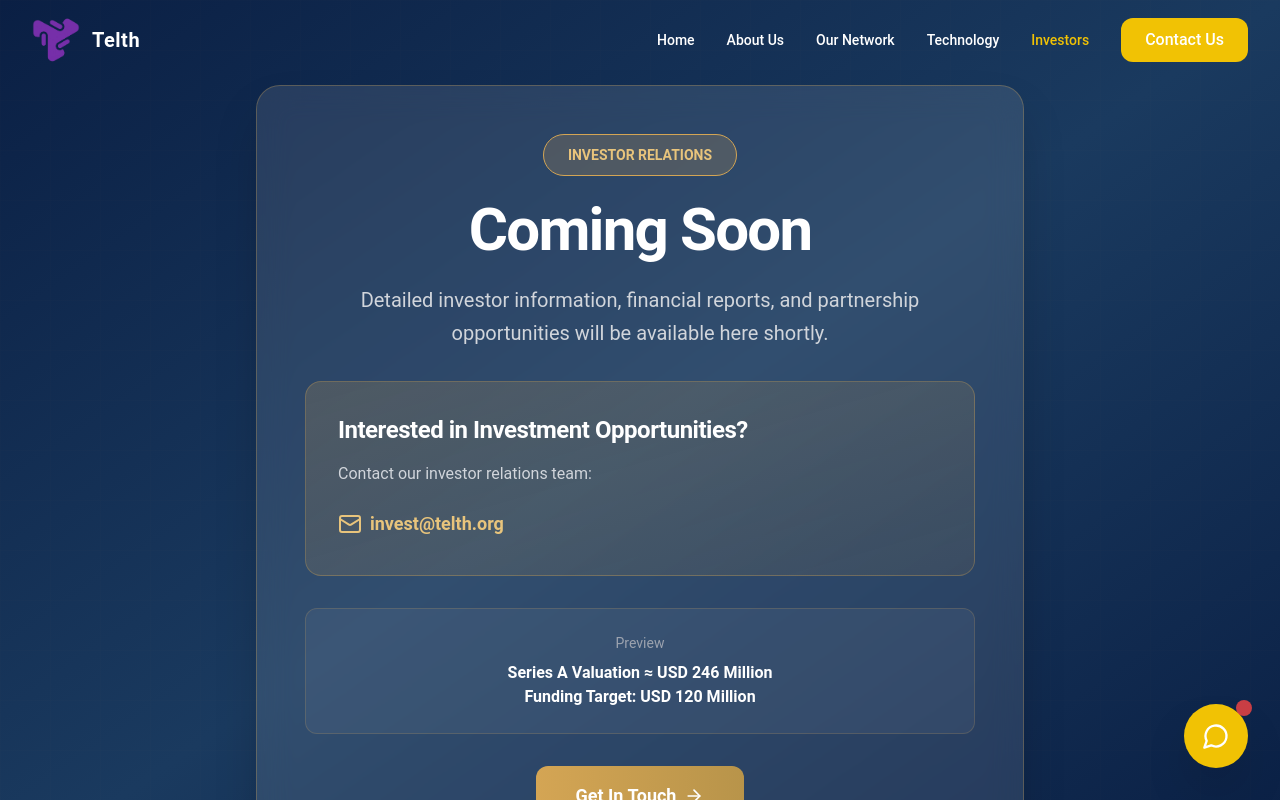
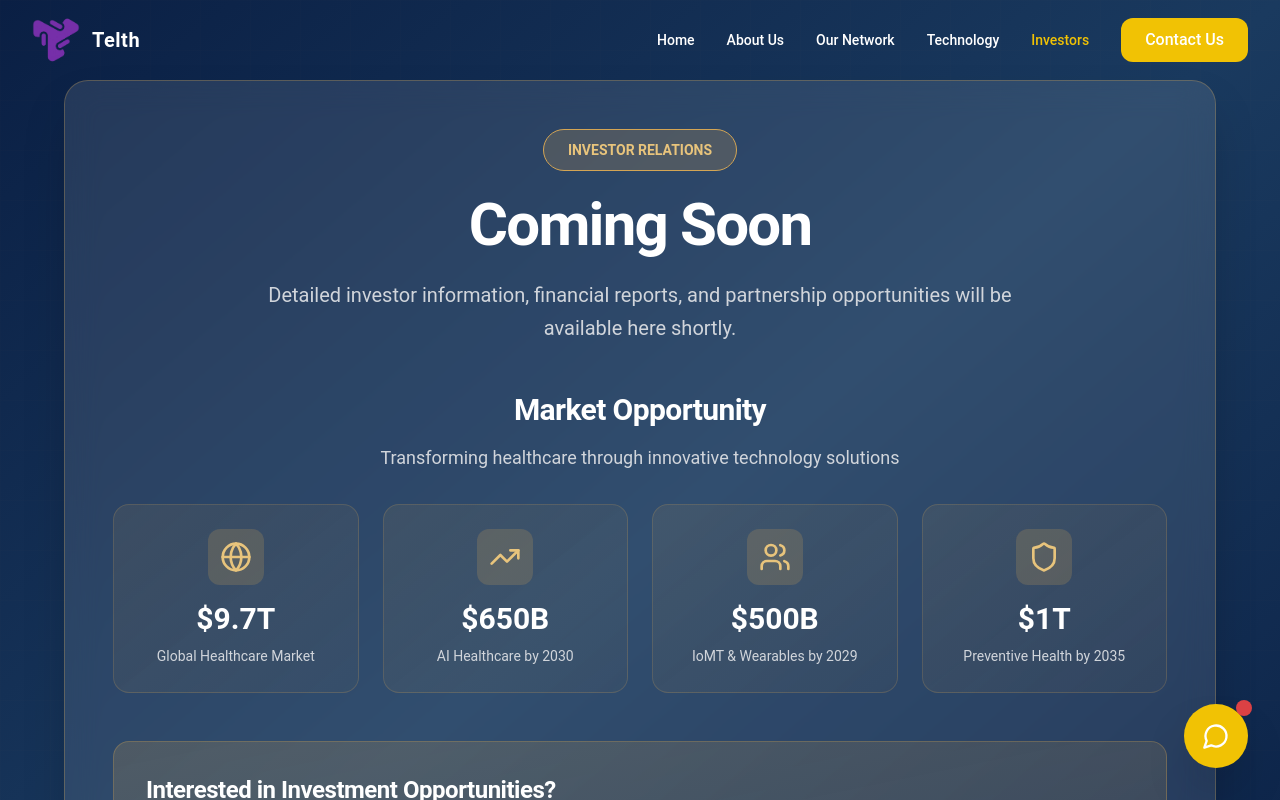
Before and after one commit to Telth-Healthcare/Telth-org, a React (Vite) app: page /investors in a window 1280 px wide. Shown: the top 800 px of the page. Built offline with nearby package versions, Linux system fonts and the light colour scheme.

Commit message:
update the board members in about

```diff
--- a/src/pages/About.tsx
+++ b/src/pages/About.tsx
@@ -92,39 +92,33 @@ const values = [
 
 const boardMembers = [
   {
-    name: '[Board Member Name]',
-    title: 'Chairman & CEO',
-    bio: 'Placeholder text for board member experience and background information.',
+    name: 'Dr. Saravanan B.R., MS, PhD',
+    title: 'Chief Mentor – Telth Network',
+    bio: 'A visionary healthcare futurist with decades of international experience at the World Bank, United Nations, IMF, and IFC. Led the establishment and merger of an offshore American medical school valued at USD 176.85 million. Provides strategic oversight across multi-country operations, investment portfolios, and AI-enabled healthcare transformation.',
     linkedin: '#',
   },
   {
-    name: '[Board Member Name]',
-    title: 'Chief Technology Officer',
-    bio: 'Placeholder text for board member experience and background information.',
+    name: 'Dr. Ramanathan (Ram) Raju, MD, MBA, FRCS, FACS, FACHE',
+    title: 'Chairman and President of Clinical Operations',
+    bio: "Former President & CEO of NYC Health + Hospitals and CEO of Cook County Health in Chicago. Recognized by Modern Healthcare among the '100 Most Influential People in Healthcare.' With over 40 years of experience leading major public health systems, he guides Telth's governance and global strategy for AI- and IoMT-enabled smart care integration.",
     linkedin: '#',
   },
   {
-    name: '[Board Member Name]',
-    title: 'Chief Medical Officer',
-    bio: 'Placeholder text for board member experience and background information.',
+    name: "Mr. Vinay Preet Singh",
+    title: "Director & Senior Vice President – India and UK Operations",
+    bio: "Founding Partner of The Chambers®: Advocates & Legal Consultants and former Counsel at DSK Legal. Master's graduate in International Commercial Law from the University of Warwick (UK). Over a decade of experience advising Fortune 500 companies including Facebook, TCS, and Indian Oil. Leads Telth's India regulatory strategy, government partnerships, and market expansion.",
+    linkedin: "#"
+  },
+  {
+    name: 'Dr. Kanimozhi Raja, M.D., M.S.',
+    title: 'Chief Technology Officer',
+    bio: 'M.D. from Johns Hopkins School of Medicine and M.S. from Stanford. Inventor of Telth and the Telth HES Box, and key architect of Root Cloud—a private, permissioned hybrid blockchain for medical data. Leads the end-to-end technology roadmap including platform architecture, device integration, data governance, and clinical decision-support protocols.',
     linkedin: '#',
   },
   {
-    name: '[Board Member Name]',
-    title: 'Chief Financial Officer',
-    bio: 'Placeholder text for board member experience and background information.',
-    linkedin: '#',
-  },
-  {
-    name: '[Board Member Name]',
-    title: 'Independent Director',
-    bio: 'Placeholder text for board member experience and background information.',
-    linkedin: '#',
-  },
-  {
-    name: '[Board Member Name]',
-    title: 'Independent Director',
-    bio: 'Placeholder text for board member experience and background information.',
+    name: 'Angel Sharan S.B.',
+    title: 'Chief Research Officer & Network Business Strategist',
+    bio: 'Young Scientist Award winner, Johns Hopkins CTY Fellow, and Research Fellow from Cambridge International. Leads research on Root Cloud and TWBAN (Telth Wireless Body Area Network). Patent architect holding ownership of Root Cloud with G-Med ID and the P3DSC Protocol. Spearheads development of Telth Biochips (T-Chips) for ultra-sensitive early detection of TB, HIV, and cancer.',
     linkedin: '#',
   },
 ];
@@ -283,9 +277,6 @@ function BoardOfDirectors() {
               transition={{ duration: 0.6, delay: index * 0.1 }}
               className="bg-white rounded-xl shadow-lg overflow-hidden hover:shadow-2xl transition-shadow"
             >
-              <div className="h-80 bg-gradient-to-br from-[#D4A554]/20 to-[#B8944A]/20 flex items-center justify-center">
-                <UsersIcon className="text-[#D4A554]" size={80} />
-              </div>
               <div className="p-6">
                 <h3 className="text-xl font-bold text-[#0A1F44] mb-1">{member.name}</h3>
                 <div className="text-[#D4A554] font-semibold mb-3">{member.title}</div>
--- a/src/pages/Investors.tsx
+++ b/src/pages/Investors.tsx
@@ -1,8 +1,15 @@
 import { motion } from "framer-motion";
-import { Mail, ArrowRight } from "lucide-react";
+import { Mail, ArrowRight, TrendingUp, Users, Globe, Shield } from "lucide-react";
 import { Link } from "react-router-dom";
 
 export default function Investors() {
+  const stats = [
+    { value: '$9.7T', label: 'Global Healthcare Market', icon: Globe },
+    { value: '$650B', label: 'AI Healthcare by 2030', icon: TrendingUp },
+    { value: '$500B', label: 'IoMT & Wearables by 2029', icon: Users },
+    { value: '$1T', label: 'Preventive Health by 2035', icon: Shield },
+  ];
+
   return (
     <div className="min-h-screen pt-20 overflow-hidden relative">
       {/* Background gradient */}
@@ -28,7 +35,7 @@ export default function Investors() {
           initial={{ opacity: 0, y: 30 }}
           animate={{ opacity: 1, y: 0 }}
           transition={{ duration: 0.8 }}
-          className="max-w-3xl w-full"
+          className="max-w-6xl w-full"
         >
           <div className="bg-white/10 backdrop-blur-lg rounded-3xl p-12 border border-[#D4A554]/30 shadow-2xl">
             {/* Header */}
@@ -36,7 +43,7 @@ export default function Investors() {
               initial={{ opacity: 0, scale: 0.9 }}
               animate={{ opacity: 1, scale: 1 }}
               transition={{ duration: 0.6, delay: 0.2 }}
-              className="text-center mb-8"
+              className="text-center mb-12"
             >
               <div className="inline-block px-6 py-2 bg-[#D4A554]/20 border border-[#D4A554] rounded-full mb-6">
                 <span className="text-[#E8C47C] font-semibold text-sm">
@@ -48,52 +55,80 @@ export default function Investors() {
                 Coming Soon
               </h1>
 
-              <p className="text-xl text-gray-300 mb-8 leading-relaxed">
+              <p className="text-xl text-gray-300 mb-8 leading-relaxed max-w-3xl mx-auto">
                 Detailed investor information, financial reports, and partnership
                 opportunities will be available here shortly.
               </p>
+            </motion.div>
+
+            {/* Stats Section */}
+            <motion.div
+              initial={{ opacity: 0, y: 30 }}
+              animate={{ opacity: 1, y: 0 }}
+              transition={{ duration: 0.6, delay: 0.3 }}
+              className="mb-12"
+            >
+              <div className="text-center mb-8">
+                <h2 className="text-3xl font-bold text-white mb-4">
+                  Market Opportunity
+                </h2>
+                <p className="text-gray-300 text-lg">
+                  Transforming healthcare through innovative technology solutions
+                </p>
+              </div>
+
+              <div className="grid grid-cols-1 md:grid-cols-2 lg:grid-cols-4 gap-6">
+                {stats.map((stat, index) => {
+                  const IconComponent = stat.icon;
+                  return (
+                    <motion.div
+                      key={stat.label}
+                      initial={{ opacity: 0, y: 20 }}
+                      animate={{ opacity: 1, y: 0 }}
+                      transition={{ duration: 0.6, delay: 0.4 + index * 0.1 }}
+                      className="bg-gradient-to-br from-[#D4A554]/10 to-[#B8944A]/5 rounded-2xl p-6 border border-[#D4A554]/20 hover:border-[#D4A554]/40 transition-all duration-300 group hover:scale-105"
+                    >
+                      <div className="flex flex-col items-center text-center">
+                        <div className="p-3 bg-[#D4A554]/20 rounded-xl mb-4 group-hover:bg-[#D4A554]/30 transition-colors">
+                          <IconComponent className="w-8 h-8 text-[#E8C47C]" />
+                        </div>
+                        <div className="text-3xl font-bold text-white mb-2">
+                          {stat.value}
+                        </div>
+                        <div className="text-gray-300 text-sm leading-relaxed">
+                          {stat.label}
+                        </div>
+                      </div>
+                    </motion.div>
+                  );
+                })}
+              </div>
             </motion.div>
 
             {/* Contact Section */}
             <motion.div
               initial={{ opacity: 0, y: 20 }}
               animate={{ opacity: 1, y: 0 }}
-              transition={{ duration: 0.6, delay: 0.4 }}
+              transition={{ duration: 0.6, delay: 0.5 }}
               className="bg-gradient-to-br from-[#D4A554]/20 to-[#B8944A]/10 rounded-2xl p-8 mb-8 border border-[#D4A554]/30"
             >
+              <div className="grid grid-cols-1 lg:grid-cols-2 gap-8 items-center">
+                <div>
                   <h2 className="text-2xl font-bold text-white mb-4">
                     Interested in Investment Opportunities?
                   </h2>
-
                   <p className="text-gray-300 mb-6">
-                Contact our investor relations team:
+                    Join us in revolutionizing healthcare technology. Contact our investor relations team for detailed information.
                   </p>
-
                   <a
-                href="mailto:invest@telth.org"
+                    href="mailto:info@telth.org"
                     className="inline-flex items-center space-x-2 text-[#E8C47C] hover:text-[#D4A554] text-lg font-semibold transition-colors"
                   >
                     <Mail size={24} />
-                <span>invest@telth.org</span>
+                    <span>info@telth.org</span>
                   </a>
-            </motion.div>
+                </div>
 
-            {/* Preview Box */}
-            <motion.div
-              initial={{ opacity: 0 }}
-              animate={{ opacity: 1 }}
-              transition={{ duration: 0.6, delay: 0.6 }}
-              className="text-center mb-8"
-            >
-              <div className="bg-white/5 rounded-xl p-6 border border-[#D4A554]/20">
-                <p className="text-gray-400 text-sm mb-2">Preview</p>
-
-                <p className="text-white font-semibold">
-                  Series A Valuation ≈ USD 246 Million
-                </p>
-                <p className="text-white font-semibold">
-                  Funding Target: USD 120 Million
-                </p>
               </div>
             </motion.div>
 
@@ -101,7 +136,7 @@ export default function Investors() {
             <motion.div
               initial={{ opacity: 0, y: 20 }}
               animate={{ opacity: 1, y: 0 }}
-              transition={{ duration: 0.6, delay: 0.8 }}
+              transition={{ duration: 0.6, delay: 0.7 }}
               className="text-center"
             >
               <Link
```
Lines whose indentation alone changed are shown as unchanged.
